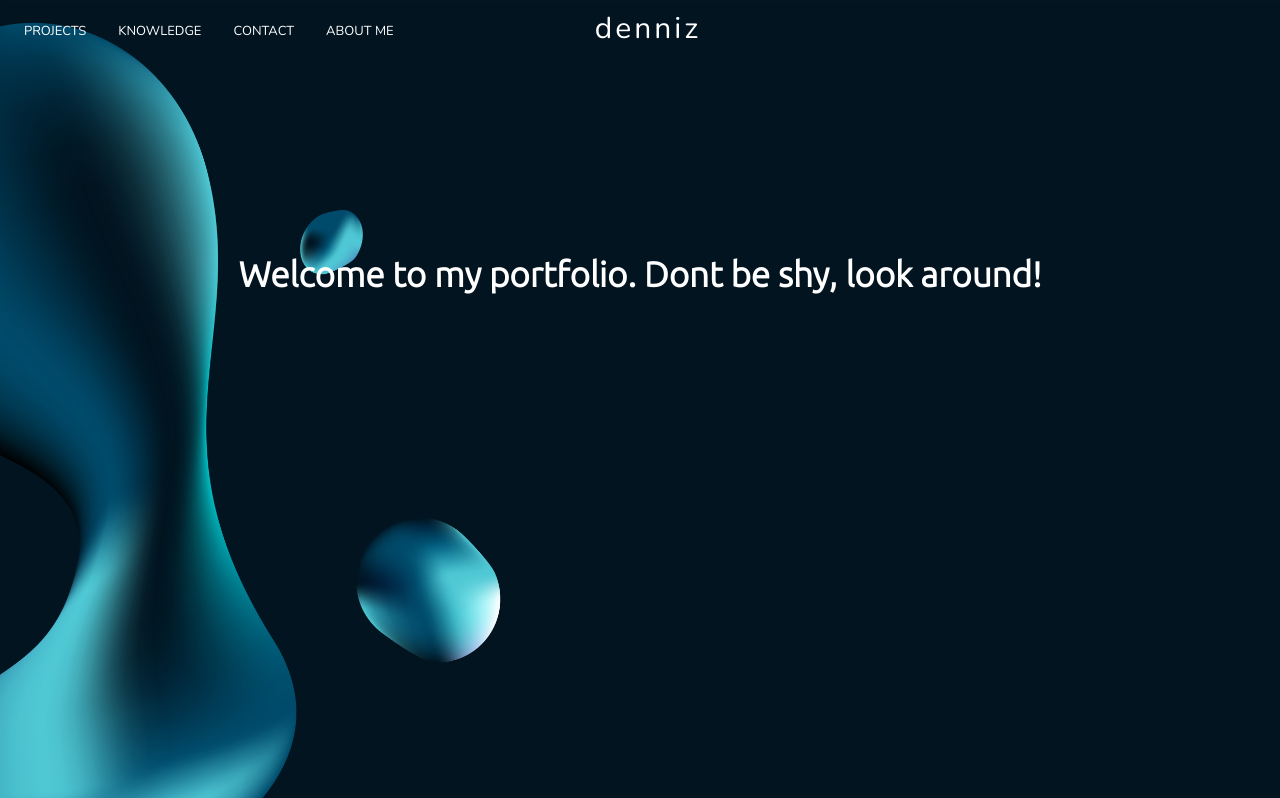
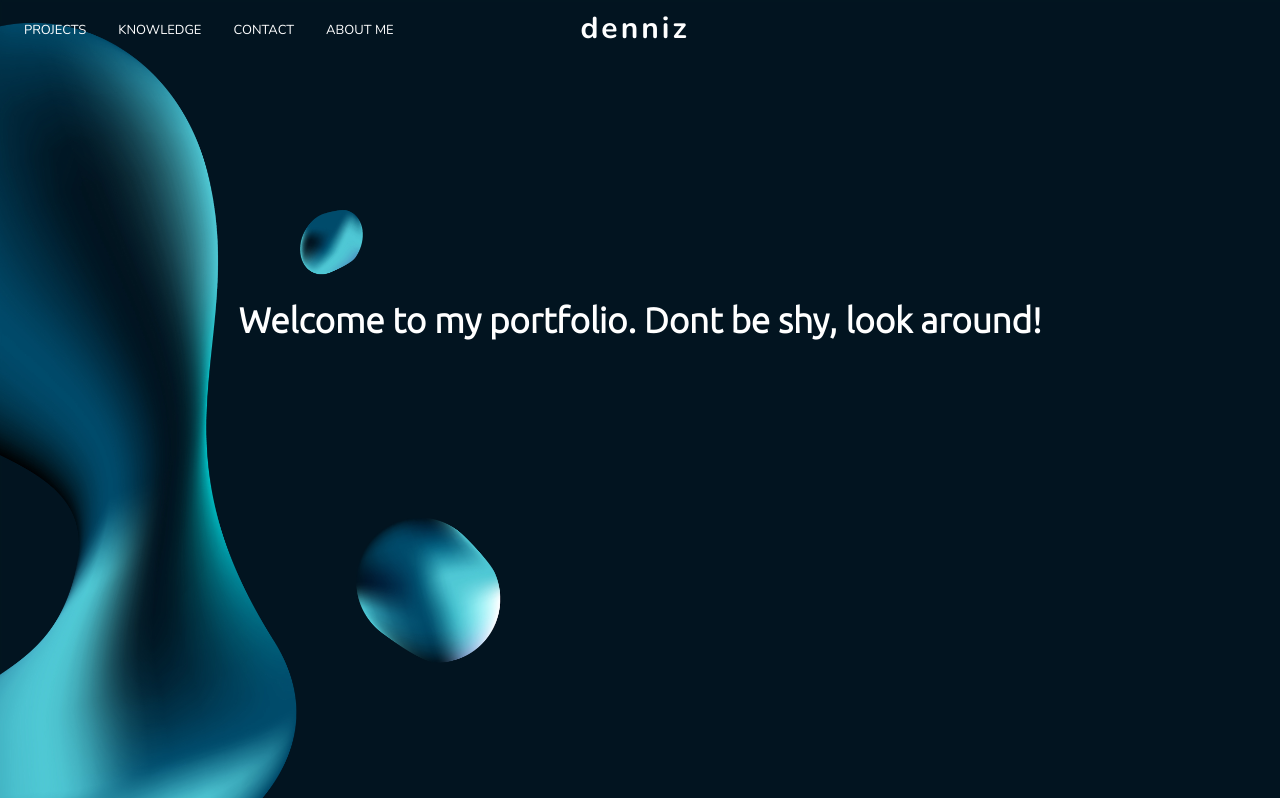
Before and after one commit to dennizyilmaz99/dennizyilmaz99.github.io, a plain HTML site: page index.html in a window 1280 px wide. Shown: the top 798 px of the page. Drawn offline with nearby package versions, Linux system fonts and the light colour scheme.

Commit message:
Nya uppdateringar

```diff
--- a/style.css
+++ b/style.css
@@ -63,6 +63,12 @@ li.dropdown {
 	display: inline-block;
 }
 
+.nav {
+  justify-content: left;
+  position: fixed;
+  top: 7px;
+}
+
 .dropdown-content {
 	display: none;
 	position: absolute;
@@ -95,6 +101,7 @@ li.dropdown {
 	height: 1px;
 	position: fixed;
 	top: 8px;
+  right: 5px;
 }
 
 .dumle {
@@ -107,6 +114,7 @@ li.dropdown {
 	transition: 0.3s;
 	display: block;
 	text-decoration: none;
+  font-weight: 700;
 }
 
 .dumle:hover {
@@ -124,7 +132,7 @@ h2 {
 	cursor: default;
 	color: white;
 	font-size: 35px;
-	margin-top: 200px;
+	margin-top: 300px;
 }
 
 h5 {
```
Also changed, not shown: index.html (+1 -1 lines).
